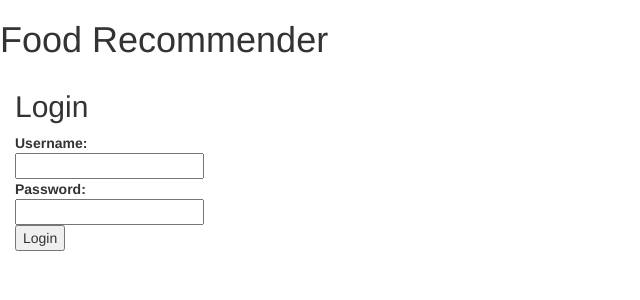
After one commit to Lucytheanimefan/eat-food, a Flask app: template templates/login.html in a window 1280 px wide. The commit adds this page. Shown: the top 300 px of the page, without its empty margins (0-640 px from the left). Run offline with Flask 2, Linux system fonts and the light colour scheme; the template is opened without the code that fills it, so the values that code supplies are empty; some libraries are stand-ins or nearby versions.

Commit message:
Added account and login pages

```diff
--- a/app.py
+++ b/app.py
@@ -27,7 +27,7 @@ def hello():
 def getResults():
 	print "---------------------in getResults"
 	print request.json
-	json = get_info(request.json['gender'], request.json['age'],request.json['height_ft'],request.json["height_in"],request.json['weight'],request.json['activity'])
+	info = get_info(request.json['gender'], request.json['age'],request.json['height_ft'],request.json["height_in"],request.json['weight'],request.json['activity'])
 	return jsonify(result=json)
 
 if __name__ == "__main__":
--- /dev/null
+++ b/templates/login.html
@@ -0,0 +1,13 @@
+{% extends "layout.html" %}
+{% block body %}
+  <h2>Login</h2>
+  <form action="{{ url_for('login') }}" method=post>
+    <dl>
+      <dt>Username:
+      <dd><input type=text name=username>
+      <dt>Password:
+      <dd><input type=password name=password>
+      <dd><input type=submit value=Login>
+    </dl>
+  </form>
+{% endblock %}
--- a/templates/main.html
+++ b/templates/main.html
@@ -38,6 +38,6 @@
     </div>
 </div>
 <div class="row">
-    <button id="go">Go</button>
+    <button class= "button" id="go">Go</button>
 </div>
 {% endblock %}
```
Also changed, not shown: static/img/carbs.png (added), static/img/dairy.png (added), static/img/fruit.png (added), static/img/protein.png (added), static/img/veggies.png (added), templates/account.html (added), 1 other file.
